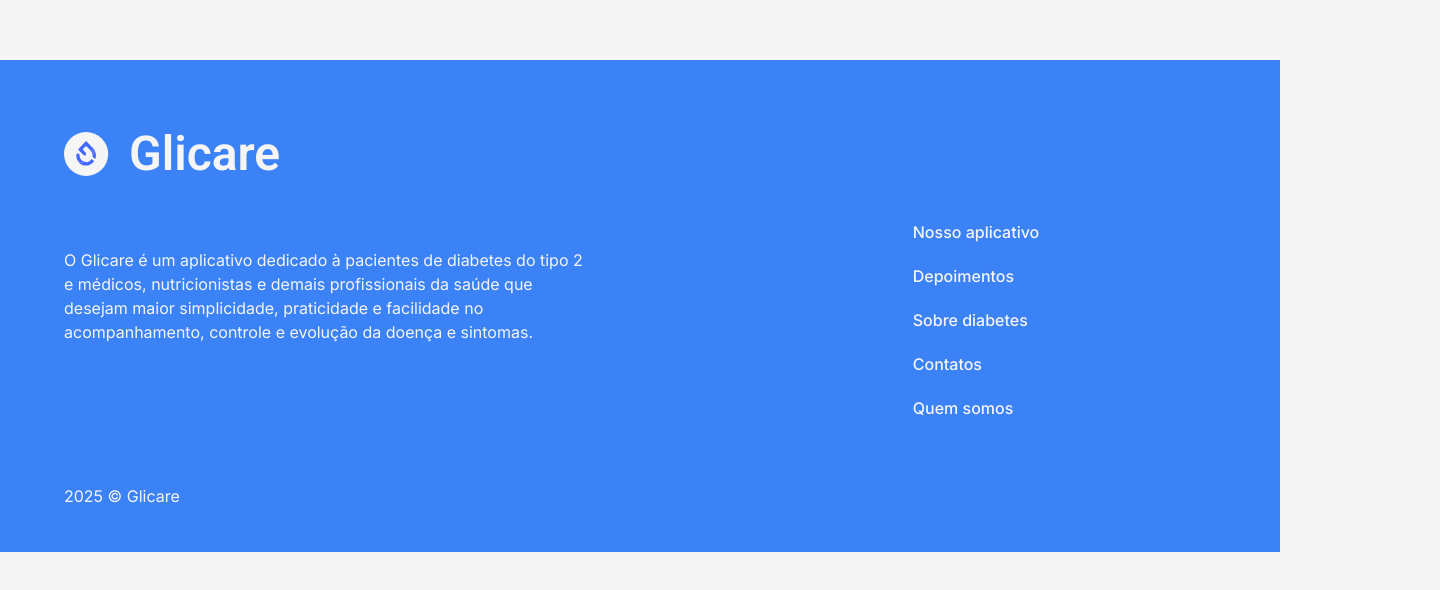
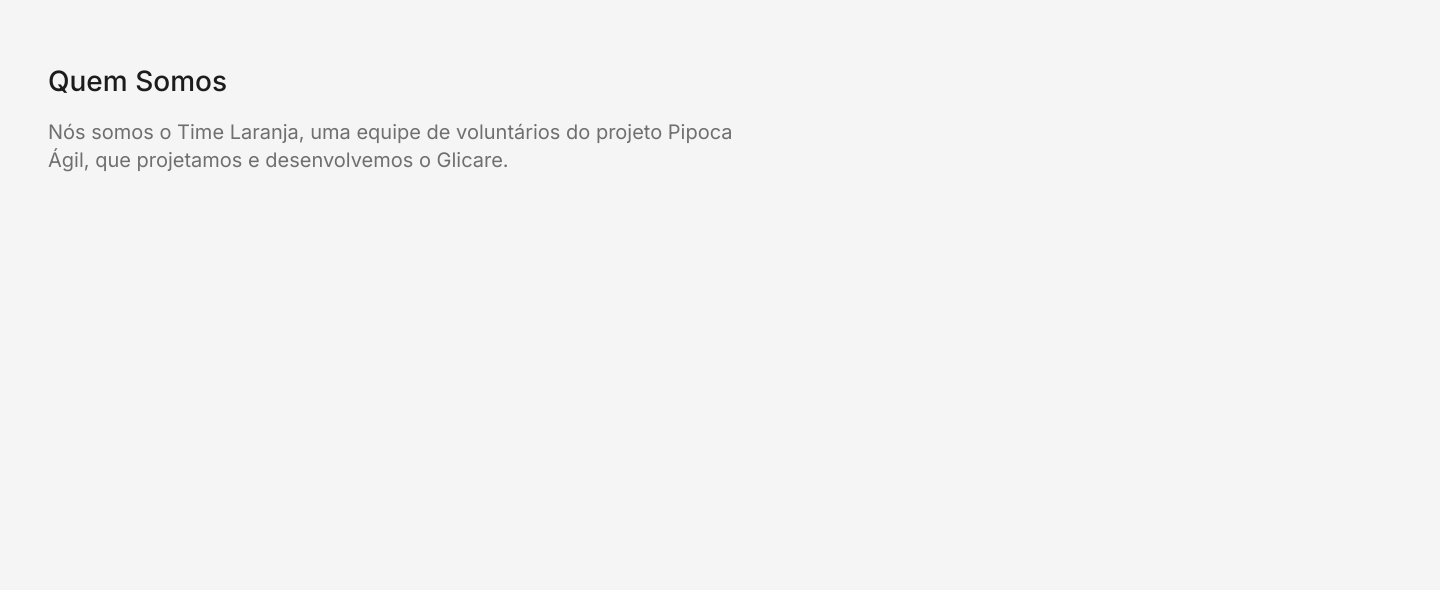
Before and after one commit to Daniel-san8/Glicare, a Next.js app in the folder Glicare/: page / in a window 1280 px wide. Shown: the part 852-1442 px from the top of the page, 1440 px wide, since content can reach past the window. Before the commit the page ends 1404 px from the top, so only its background shows below. Built offline with nearby package versions, Linux system fonts and the light colour scheme.

Commit message:
Iserido titulo e parágrafo

```diff
--- /dev/null
+++ b/Glicare/src/app/components/who_we_are.tsx
@@ -0,0 +1,13 @@
+export default function WhoWeAre() {
+    return (
+      <section className="w-1440 h-5883 bg-primary-gray pl-6">
+        <div className="text-left px-6">
+            <h2  className="text-dark text-28 font-medium">Quem Somos</h2>
+            <p className="text-gray text-xl font-normal mt-4 w-full max-w-700">
+            Nós somos o Time Laranja, uma equipe de voluntários do projeto Pipoca Ágil,
+            que projetamos e desenvolvemos o Glicare.
+            </p>
+        </div>
+      </section>
+    );
+  }
--- a/Glicare/src/app/page.tsx
+++ b/Glicare/src/app/page.tsx
@@ -1,10 +1,12 @@
 import Contact from "./components/contact";
+import WhoWeAre from "./components/who_we_are";
 
 
 export default function Home() {
   return (
     <div>
-  <Contact/>
+      <Contact/>
+      <WhoWeAre/>
   </div>
   )
 }
--- a/Glicare/tailwind.config.ts
+++ b/Glicare/tailwind.config.ts
@@ -27,11 +27,16 @@
           '36': '36px',
           '336': '336px',
           '700': '700px',
+          '1440': '1440px',
+        },
+        maxWidth: {
+          '700': '700px',
         },
         height: {
           '36': '36px',
           '74': '74px',
           '310': '310px',
+          '5883': '5883px',
         },
         spacing: {
           '17': '17px',
```
